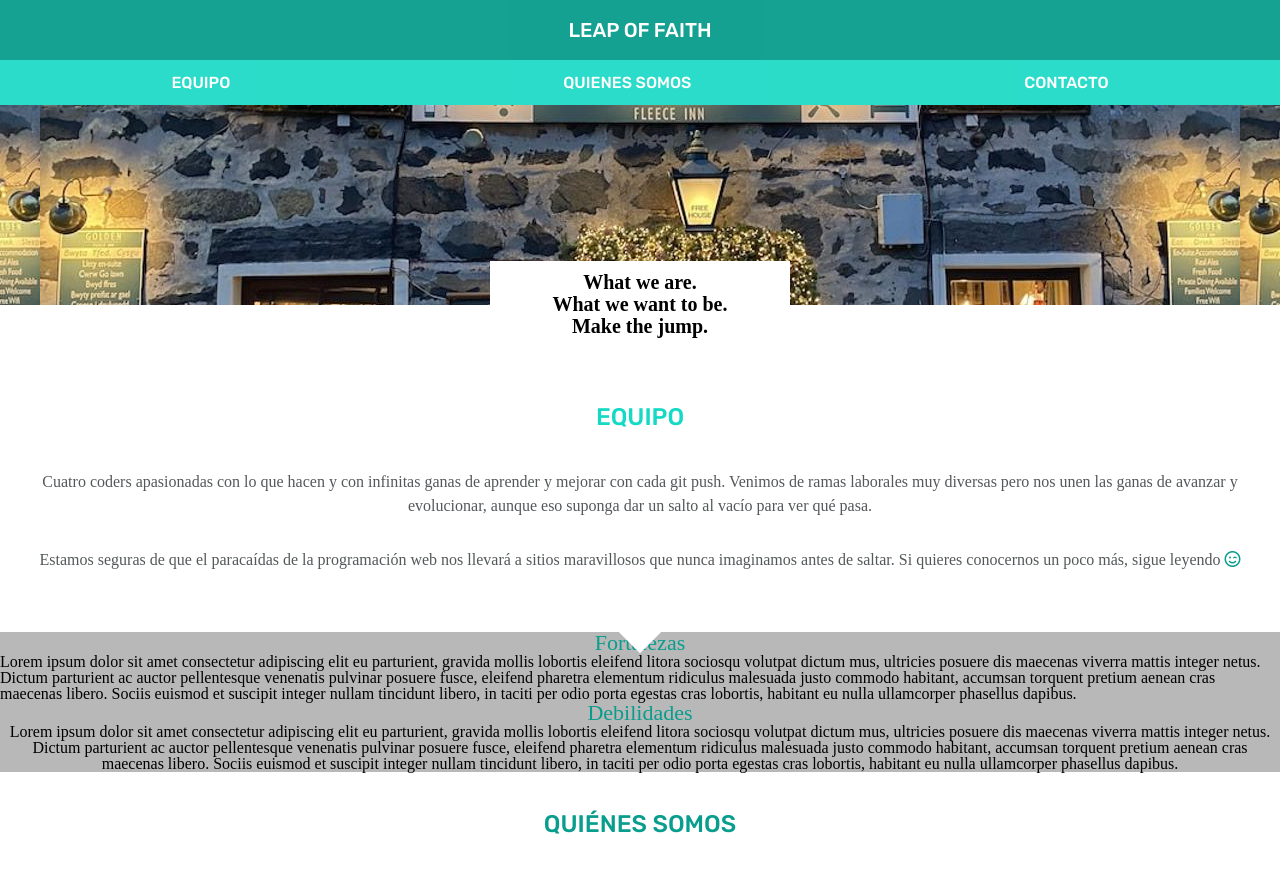
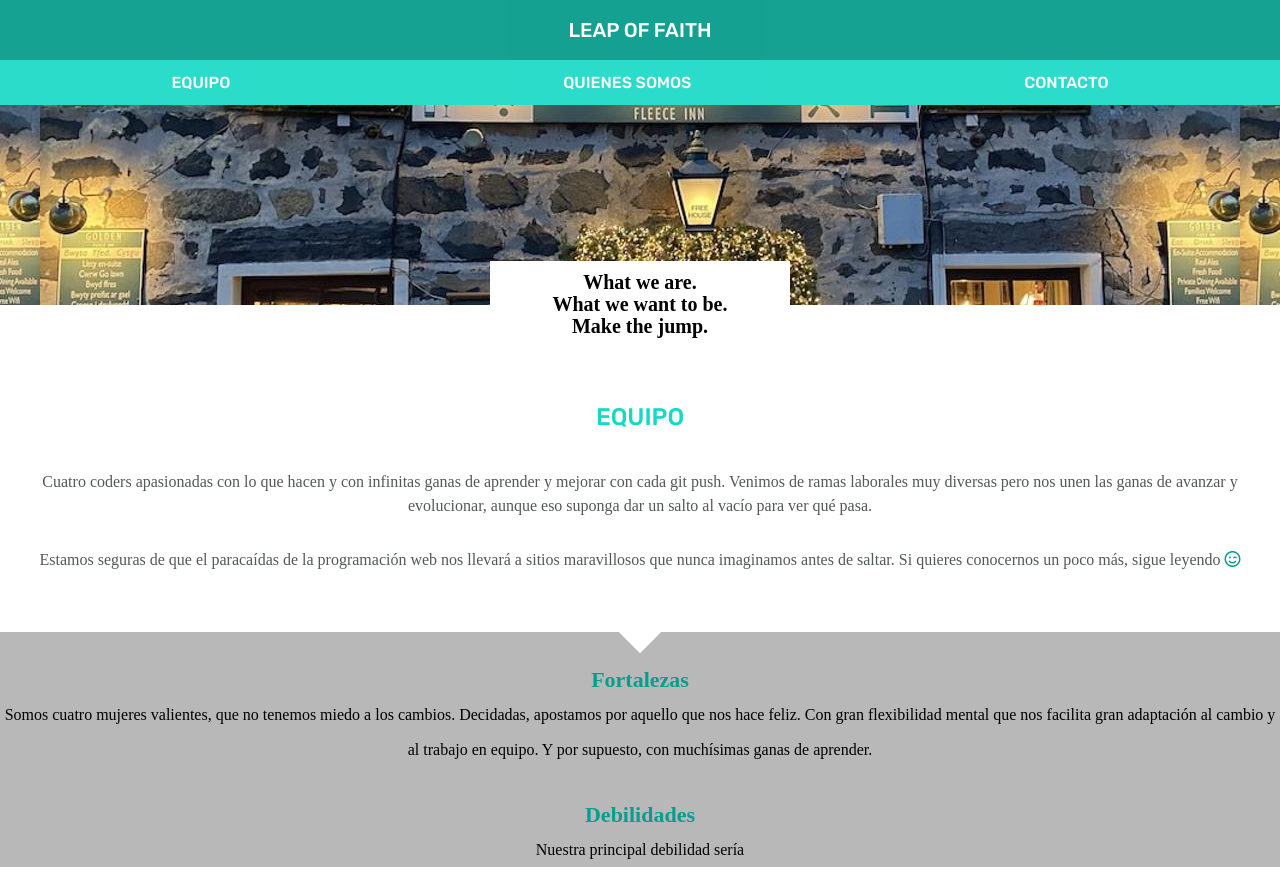
Before and after one commit to Adalab/project-promo-r-module-1-team-6, a plain HTML site: page index.html in a window 1280 px wide. Shown: the top 870 px of the page. Drawn offline with nearby package versions, Linux system fonts and the light colour scheme.

Commit message:
completado debilidades y fortalezas

```diff
--- a/index.html
+++ b/index.html
@@ -39,11 +39,17 @@
         <section class="strengths-weaknesses">
             <article>
                 <h3 class="caracteristicas">Fortalezas</h3>
-                <p> Lorem ipsum dolor sit amet consectetur adipiscing elit eu parturient, gravida mollis lobortis eleifend litora sociosqu volutpat dictum mus, ultricies posuere dis maecenas viverra mattis integer netus. Dictum parturient ac auctor pellentesque venenatis pulvinar posuere fusce, eleifend pharetra elementum ridiculus malesuada justo commodo habitant, accumsan torquent pretium aenean cras maecenas libero. Sociis euismod et suscipit integer nullam tincidunt libero, in taciti per odio porta egestas cras lobortis, habitant eu nulla ullamcorper phasellus dapibus.</p>
+                <p class="parrafo">
+
+                    Somos cuatro mujeres valientes, que no tenemos miedo a los cambios.
+                    Decidadas, apostamos por aquello que nos hace feliz.
+                    Con gran flexibilidad mental que nos facilita gran adaptación al cambio y al trabajo en equipo.
+                    Y por supuesto, con muchísimas ganas de aprender.
+                    </p>
             </article>
             <article>
                 <h3 class="caracteristicas">Debilidades</h3>
-                <p class="parrafo"> Lorem ipsum dolor sit amet consectetur adipiscing elit eu parturient, gravida mollis lobortis eleifend litora sociosqu volutpat dictum mus, ultricies posuere dis maecenas viverra mattis integer netus. Dictum parturient ac auctor pellentesque venenatis pulvinar posuere fusce, eleifend pharetra elementum ridiculus malesuada justo commodo habitant, accumsan torquent pretium aenean cras maecenas libero. Sociis euismod et suscipit integer nullam tincidunt libero, in taciti per odio porta egestas cras lobortis, habitant eu nulla ullamcorper phasellus dapibus.</p>
+                <p class="parrafo">  Nuestra principal debilidad sería </p>
             </article>
         </section>
 
--- a/styles/main.css
+++ b/styles/main.css
@@ -77,18 +77,23 @@
 }
 
 /* Fortalezas y debilidades*/
+
 .strengths-weaknesses{
     background: var(--cool-grey);
+    box-sizing: border-box;
     display: flex;
     flex-direction: column;
     justify-content: center;
-
+    font-family: 'Open-sans';
+    width: 100%;
+    line-height: 35px;
 }
 .caracteristicas{
     color: var(--blue-green);
     font-size: 22px;
-    text-align: center
-
+    text-align: center;
+    font-weight: bold;
+    padding-top: 30px;
 
 
 }
```
